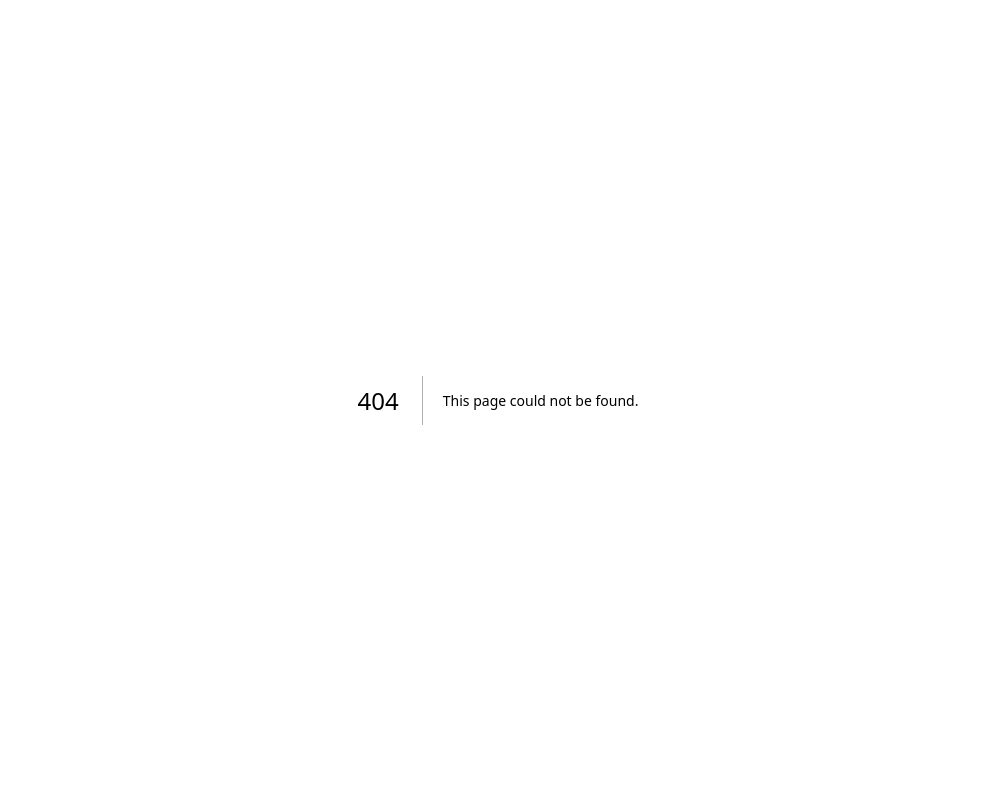
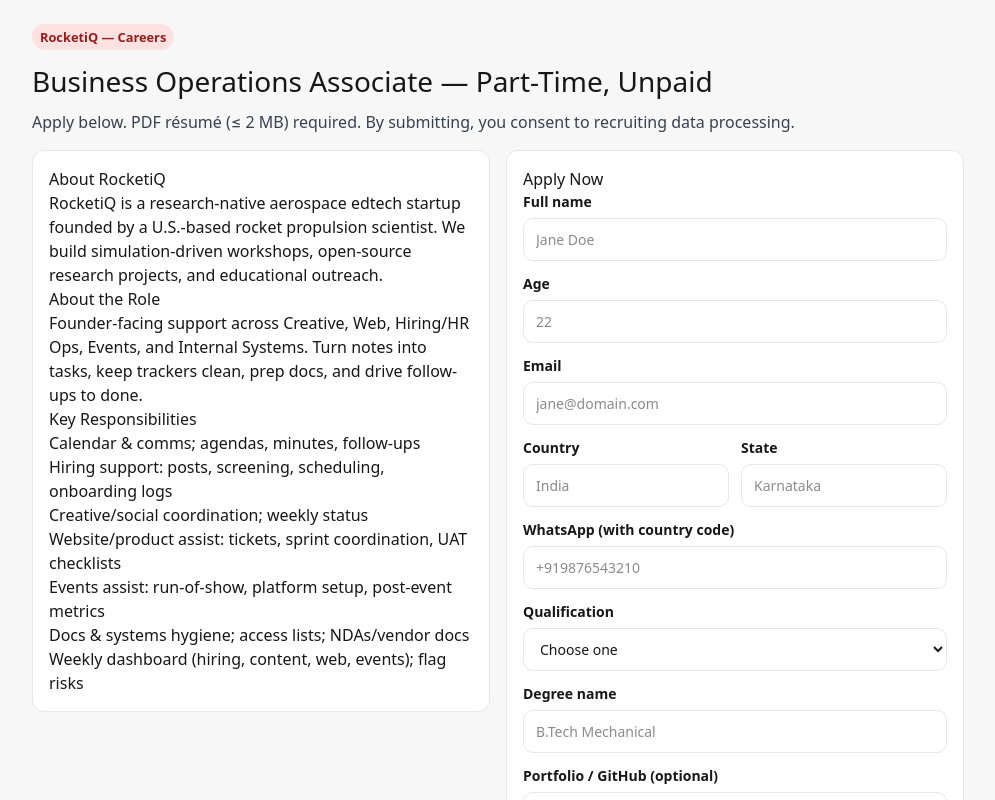
Before and after one commit to RocketiQ/nextjs-boilerplate, a Next.js app: page /business-operations-associate in a window 1280 px wide. Before the commit this address had no page. Shown: the top 800 px of the page, without its empty margins (142-1137 px from the left). Built offline with nearby package versions, Linux system fonts and the light colour scheme.

Commit message:
Create page.tsx

```diff
--- /dev/null
+++ b/app/business-operations-associate/page.tsx
@@ -0,0 +1,147 @@
+'use client';
+import { useState } from 'react';
+
+export default function BusinessOpsAssociateApply() {
+  const [pending, setPending] = useState(false);
+  const [msg, setMsg] = useState<string | null>(null);
+  const [fileErr, setFileErr] = useState<string | null>(null);
+
+  function validateFile(f: File) {
+    const isPdf = f.type === 'application/pdf' || f.name.toLowerCase().endsWith('.pdf');
+    if (!isPdf) return 'Please upload a PDF file.';
+    const maxBytes = 2 * 1024 * 1024; // 2 MB cap to match Storage rule
+    if (f.size > maxBytes) return 'PDF must be ≤ 2 MB.';
+    return null;
+  }
+
+  async function onSubmit(e: React.FormEvent<HTMLFormElement>) {
+    e.preventDefault();
+    setPending(true); setMsg(null); setFileErr(null);
+
+    const fd = new FormData(e.currentTarget);
+    const file = fd.get('resume') as File | null;
+    if (!file) { setFileErr('Attach your resume (PDF).'); setPending(false); return; }
+    const v = validateFile(file); if (v) { setFileErr(v); setPending(false); return; }
+
+    const res = await fetch('/api/apply', { method: 'POST', body: fd });
+    if (res.ok) {
+      setMsg('Application submitted. Thank you!');
+      (e.currentTarget as HTMLFormElement).reset();
+    } else {
+      const j = await res.json().catch(() => null);
+      setMsg(j?.error ? `Failed: ${j.error}` : 'Submission failed. Please try again.');
+    }
+    setPending(false);
+  }
+
+  const page: React.CSSProperties = { maxWidth: 980, margin: '0 auto', padding: 24, fontFamily: 'system-ui, -apple-system, Segoe UI, Roboto, Arial' };
+  const card: React.CSSProperties = { border: '1px solid #e5e7eb', borderRadius: 12, padding: 16, background: '#fff' };
+  const label: React.CSSProperties = { fontSize: 14, fontWeight: 600, marginBottom: 6 };
+  const input: React.CSSProperties = { padding: '10px 12px', border: '1px solid #e5e7eb', borderRadius: 10, fontSize: 14, width: '100%' };
+
+  return (
+    <main style={{ background: '#f7f7f8', minHeight: '100vh' }}>
+      <div style={page}>
+        <div style={{ marginBottom: 16 }}>
+          <small style={{ background:'#fee2e2', color:'#991b1b', padding:'4px 8px', borderRadius:999, fontWeight:600 }}>RocketiQ — Careers</small>
+          <h1 style={{ fontSize: 28, margin: '12px 0 8px' }}>Business Operations Associate — Part-Time, Unpaid</h1>
+          <p style={{ color:'#374151', margin:0 }}>Apply below. PDF résumé (≤ 2 MB) required. By submitting, you consent to recruiting data processing.</p>
+        </div>
+
+        <div style={{ display:'grid', gap: 16, gridTemplateColumns: '1fr 1fr', alignItems: 'start' }}>
+          {/* Job post (summary) */}
+          <section style={card}>
+            <h2 style={{ marginTop:0 }}>About RocketiQ</h2>
+            <p>RocketiQ is a research-native aerospace edtech startup founded by a U.S.-based rocket propulsion scientist. We build simulation-driven workshops, open-source research projects, and educational outreach.</p>
+            <h3>About the Role</h3>
+            <p>Founder-facing support across Creative, Web, Hiring/HR Ops, Events, and Internal Systems. Turn notes into tasks, keep trackers clean, prep docs, and drive follow-ups to done.</p>
+            <h3>Key Responsibilities</h3>
+            <ul>
+              <li>Calendar & comms; agendas, minutes, follow-ups</li>
+              <li>Hiring support: posts, screening, scheduling, onboarding logs</li>
+              <li>Creative/social coordination; weekly status</li>
+              <li>Website/product assist: tickets, sprint coordination, UAT checklists</li>
+              <li>Events assist: run-of-show, platform setup, post-event metrics</li>
+              <li>Docs & systems hygiene; access lists; NDAs/vendor docs</li>
+              <li>Weekly dashboard (hiring, content, web, events); flag risks</li>
+            </ul>
+          </section>
+
+          {/* Apply form */}
+          <section style={card}>
+            <h2 style={{ marginTop:0 }}>Apply Now</h2>
+            <form onSubmit={onSubmit}>
+              {/* Hidden job slug */}
+              <input type="hidden" name="job_slug" value="business-operations-associate" />
+
+              <div style={{ display:'grid', gap: 12 }}>
+                <div><div style={label}>Full name</div><input name="name" required placeholder="Jane Doe" style={input} /></div>
+                <div><div style={label}>Age</div><input name="age" type="number" min={0} placeholder="22" style={input} /></div>
+                <div><div style={label}>Email</div><input name="email" type="email" required placeholder="jane@domain.com" style={input} /></div>
+
+                <div style={{ display:'grid', gap:12, gridTemplateColumns:'1fr 1fr' }}>
+                  <div><div style={label}>Country</div><input name="country" placeholder="India" style={input} /></div>
+                  <div><div style={label}>State</div><input name="state" placeholder="Karnataka" style={input} /></div>
+                </div>
+
+                <div><div style={label}>WhatsApp (with country code)</div><input name="whatsapp" placeholder="+919876543210" style={input} /></div>
+
+                <div>
+                  <div style={label}>Qualification</div>
+                  <select name="qualification" style={input} defaultValue="">
+                    <option value="" disabled>Choose one</option>
+                    <option>Bachelors pursuing</option>
+                    <option>Bachelors graduate</option>
+                    <option>Masters pursuing</option>
+                    <option>Masters graduate</option>
+                    <option>PhD pursuing</option>
+                    <option>PhD graduate</option>
+                  </select>
+                </div>
+
+                <div><div style={label}>Degree name</div><input name="degree_name" placeholder="B.Tech Mechanical" style={input} /></div>
+
+                <div><div style={label}>Portfolio / GitHub (optional)</div><input name="portfolio" type="url" placeholder="https://github.com/username" style={input} /></div>
+
+                {/* Experiences (3 rows) */}
+                <fieldset style={{ border:'1px dashed #e5e7eb', borderRadius:12, padding:12 }}>
+                  <legend style={{ fontSize:13 }}>Relevant experience (up to 3)</legend>
+                  {[1,2,3].map(i => (
+                    <div key={i} style={{ display:'grid', gap:8, gridTemplateColumns:'1fr 1fr', marginBottom:10 }}>
+                      <input name={`exp${i}_role`} placeholder={`Experience ${i}: Role`} style={input} />
+                      <input name={`exp${i}_org`} placeholder="Organization" style={input} />
+                      <input name={`exp${i}_dates`} placeholder="Dates (e.g., 2023–2024)" style={input} />
+                      <input name={`exp${i}_summary`} placeholder="1–2 line summary" style={input} />
+                    </div>
+                  ))}
+                </fieldset>
+
+                {/* Custom, job-specific questions (optional) */}
+                <div><div style={label}>Why RocketiQ for this role? (optional)</div><textarea name="q1" rows={4} style={{ ...input, resize:'vertical' }} /></div>
+                <div><div style={label}>Anything else we should know? (optional)</div><textarea name="q2" rows={3} style={{ ...input, resize:'vertical' }} /></div>
+
+                <div>
+                  <div style={label}>Resume (PDF, ≤ 2 MB)</div>
+                  <input type="file" name="resume" accept="application/pdf" required />
+                  {fileErr && <div style={{ color:'#b91c1c', fontSize:12, marginTop:6 }}>{fileErr}</div>}
+                </div>
+
+                <label style={{ fontSize:13, color:'#374151' }}>
+                  <input type="checkbox" name="consent" required /> I consent to RocketiQ processing my data for recruiting.
+                </label>
+
+                <button type="submit" disabled={pending} style={{ background: pending ? '#ef4444aa' : '#ef4444', color:'#fff', border:0, borderRadius:10, padding:'10px 14px', fontWeight:600, cursor: pending ? 'not-allowed' : 'pointer' }}>
+                  {pending ? 'Submitting…' : 'Submit Application'}
+                </button>
+
+                {msg && <div style={{ fontSize:14, color: msg.startsWith('Failed') ? '#b91c1c' : '#065f46' }}>{msg}</div>}
+              </div>
+            </form>
+          </section>
+        </div>
+
+        <p style={{ textAlign:'center', color:'#6b7280', fontSize:12, marginTop:20 }}>© {new Date().getFullYear()} RocketiQ</p>
+      </div>
+    </main>
+  );
+}
```
